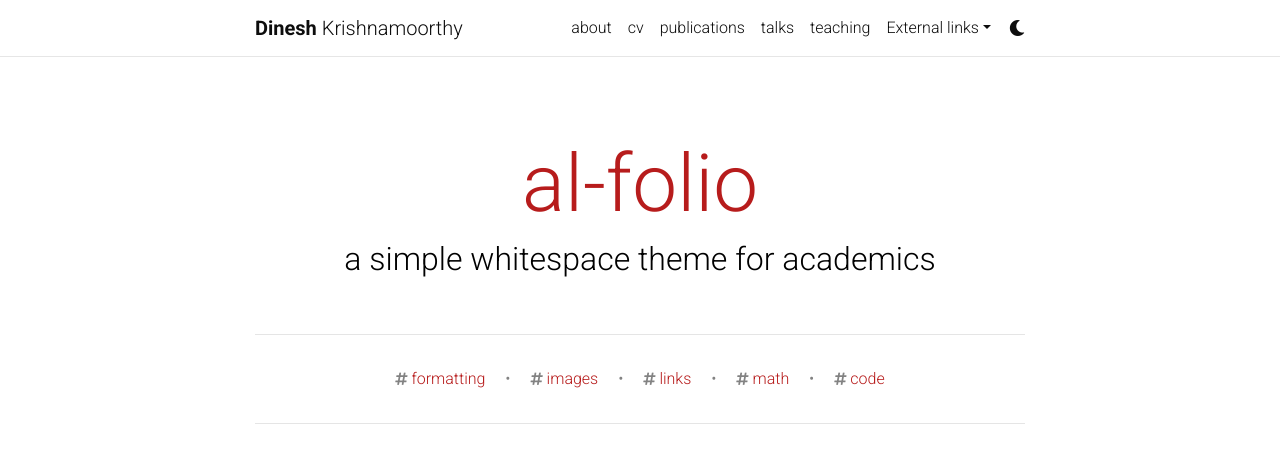
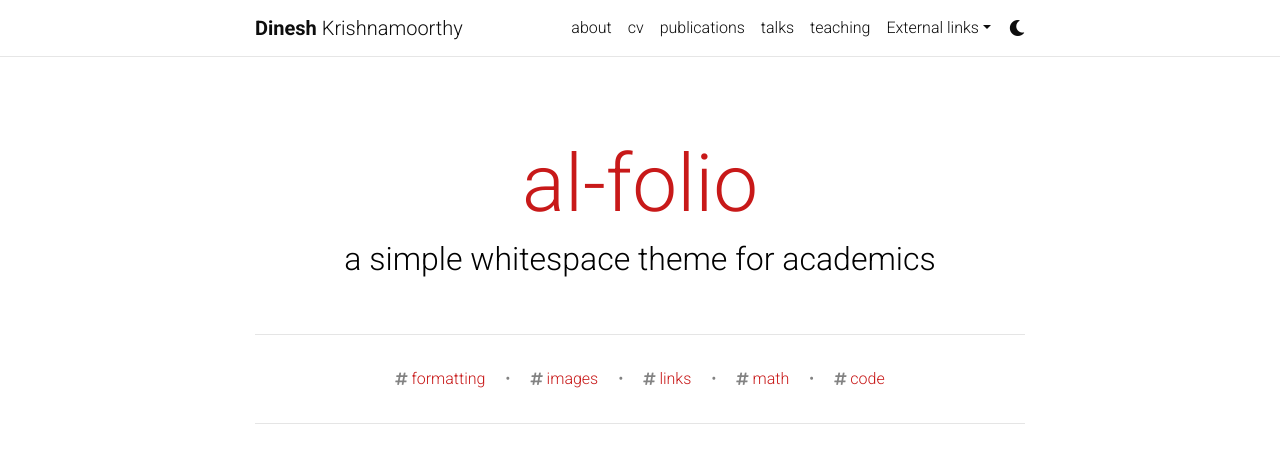
Before and after one commit to dinesh-krishnamoorthy/dinesh-krishnamoorthy.github.io, a Jekyll site: the page built from blog/index.html, in a window 1280 px wide. Shown: the top 476 px of the page. Built offline with Jekyll 4.4.1, drawn with Linux system fonts in a browser that asks for light colours; full-size pictures stand in for the smaller copies a plugin makes; comment, search, counter and statistics services are not loaded; a style sheet for code colours, icons or effects is not loaded.

Commit message:
Update _themes.scss

```diff
--- a/_sass/_themes.scss
+++ b/_sass/_themes.scss
@@ -7,8 +7,8 @@
   --global-code-bg-color: #{$code-bg-color-light};
   --global-text-color: #{$black-color};
   --global-text-color-light: #{$grey-color};
-  --global-theme-color: #{$red-color-dark};
-  --global-hover-color: #{$red-color-dark};
+  --global-theme-color: #{$red-color-tue};
+  --global-hover-color: #{$red-color-tue};
   --global-footer-bg-color: #{$grey-color-dark};
   --global-footer-text-color: #{$grey-color-light};
   --global-footer-link-color: #{$white-color};
@@ -38,8 +38,8 @@
   --global-code-bg-color: #{$code-bg-color-dark};
   --global-text-color: #{$grey-color-light};
   --global-text-color-light: #{$grey-color-light};
-  --global-theme-color: #{$cyan-color};
-  --global-hover-color: #{$cyan-color};
+  --global-theme-color: #{$red-color};
+  --global-hover-color: #{$red-color};
   --global-footer-bg-color: #{$grey-color-light};
   --global-footer-text-color: #{$grey-color-dark};
   --global-footer-link-color: #{$black-color};
```
